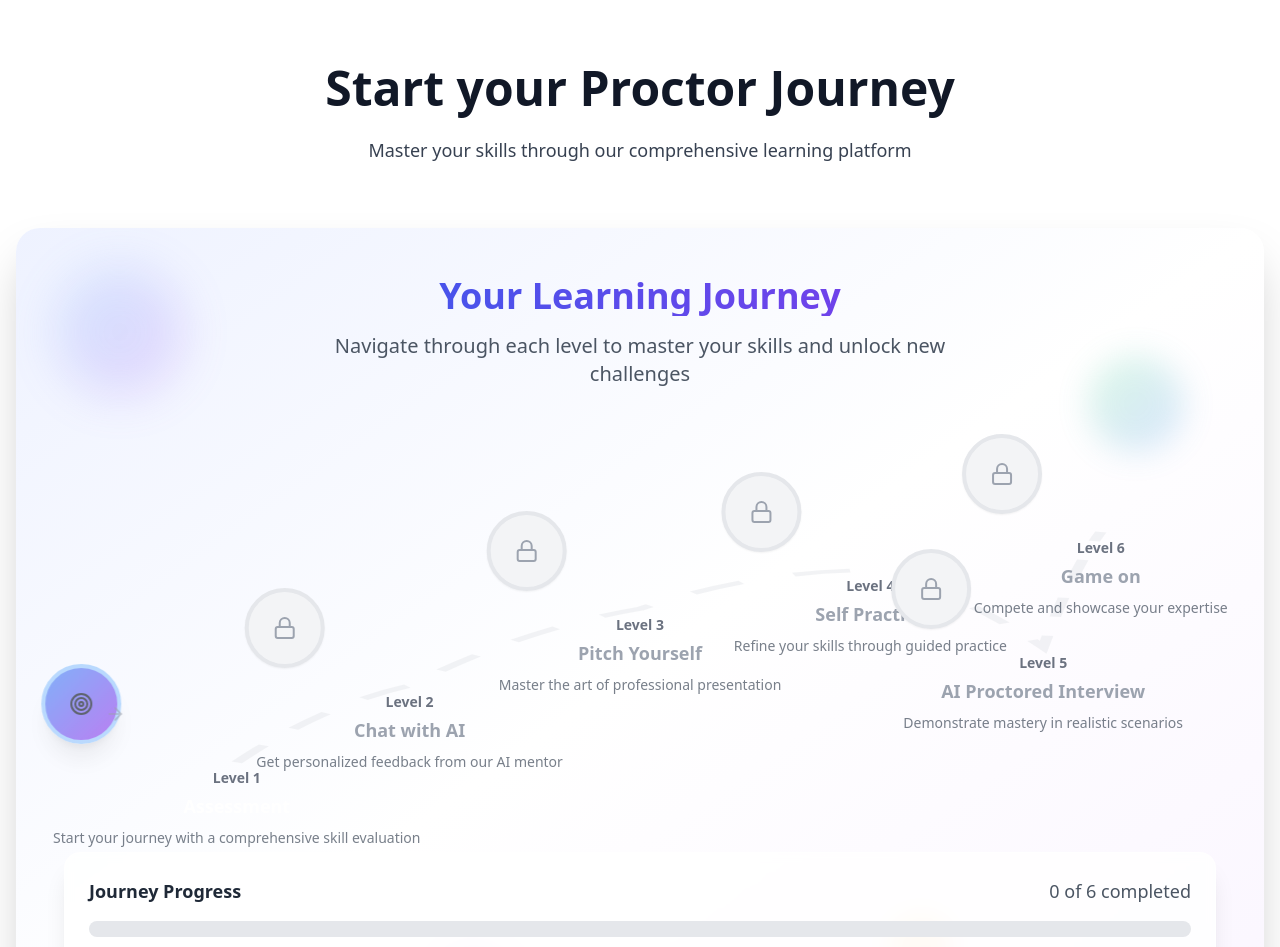
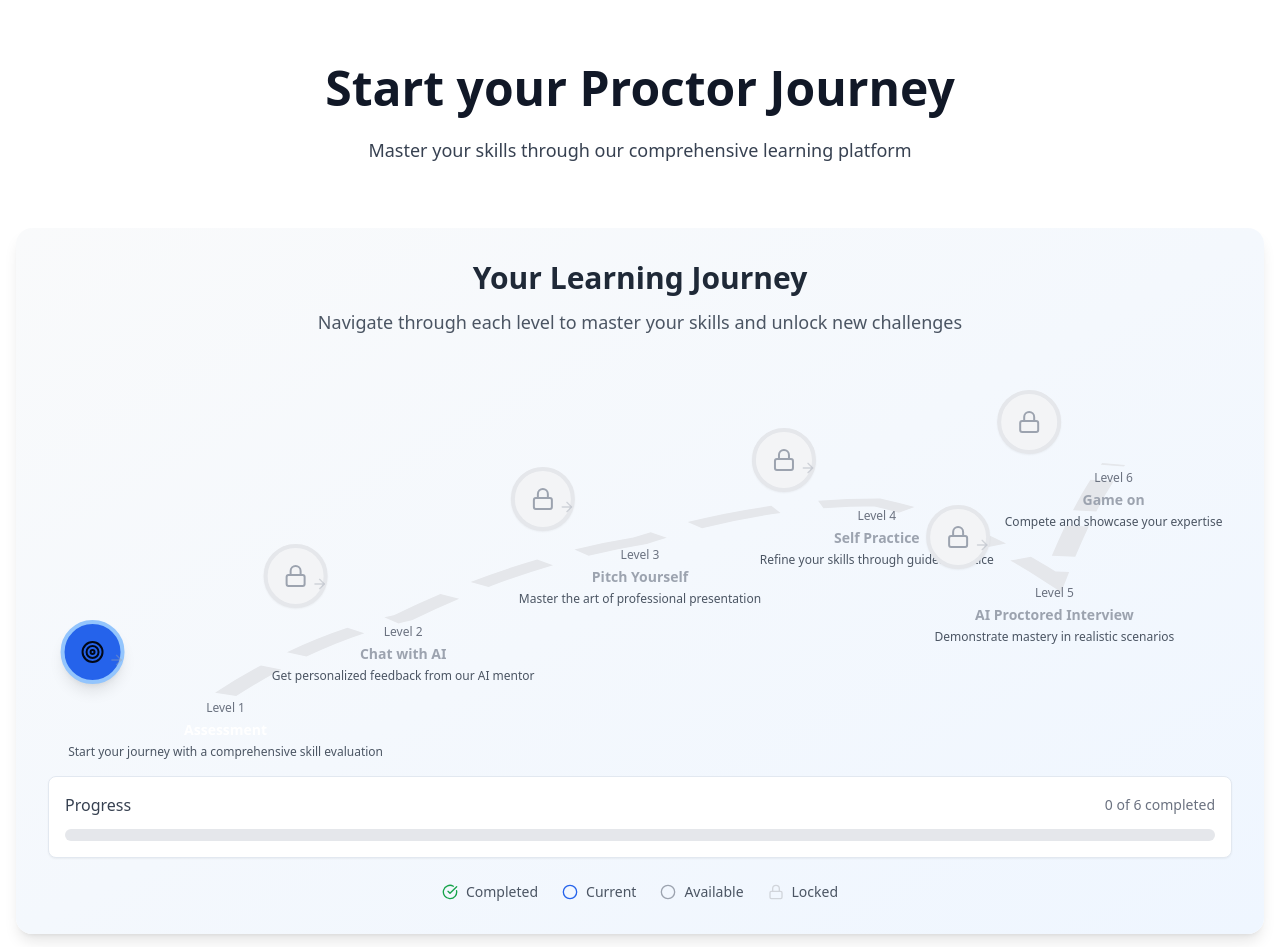
Before and after one commit to saniyaSqano/b2cinterviewSchedulerMobileResponsive, a React (Vite) app: page / in a window 1280 px wide. Shown: the top 947 px of the page. Built offline with nearby package versions, Linux system fonts and the light colour scheme.

Commit message:
Refactor: Remove animation from roadmap
Remove the animation from the roadmap view.

```diff
--- a/src/components/InteractiveRoadmap.tsx
+++ b/src/components/InteractiveRoadmap.tsx
@@ -80,7 +80,7 @@ const InteractiveRoadmap: React.FC<InteractiveRoadmapProps> = ({
   const getStepStatus = (index: number): StepStatus => {
     if (completedLevels.includes(index)) return 'completed';
     if (index === currentLevel) return 'current';
-    if (index < currentLevel) return 'available';
+    if (index <= currentLevel) return 'available';
     if (index === roadmapSteps.length - 1) return 'locked';
     return 'locked';
   };
@@ -102,17 +102,17 @@ const InteractiveRoadmap: React.FC<InteractiveRoadmapProps> = ({
   };
 
   const getStatusColors = (status: StepStatus, isHovered: boolean) => {
-    const baseClasses = 'transition-all duration-300 border-4';
+    const baseClasses = 'transition-colors duration-200 border-4';
 
     switch (status) {
       case 'completed':
-        return `${baseClasses} bg-gradient-to-br from-green-500 to-green-600 border-green-300 shadow-xl ${isHovered ? 'shadow-2xl scale-110' : ''}`;
+        return `${baseClasses} bg-green-500 border-green-300 shadow-lg`;
       case 'current':
-        return `${baseClasses} bg-gradient-to-br from-blue-500 to-purple-600 border-blue-300 shadow-xl animate-pulse ${isHovered ? 'shadow-2xl scale-110' : ''}`;
+        return `${baseClasses} bg-blue-600 border-blue-300 shadow-lg`;
       case 'available':
-        return `${baseClasses} bg-gradient-to-br from-white to-gray-50 border-gray-300 shadow-lg hover:shadow-xl ${isHovered ? 'scale-110 border-blue-400' : ''}`;
+        return `${baseClasses} bg-white border-gray-300 shadow-md hover:shadow-lg ${isHovered ? 'border-blue-400' : ''}`;
       default:
-        return `${baseClasses} bg-gray-100 border-gray-200 shadow-sm ${isHovered ? 'scale-105' : ''}`;
+        return `${baseClasses} bg-gray-100 border-gray-200 shadow-sm`;
     }
   };
 
@@ -164,60 +164,41 @@ const InteractiveRoadmap: React.FC<InteractiveRoadmapProps> = ({
   };
 
   return (
-    <div className="bg-gradient-to-br from-indigo-50 via-white to-purple-50 rounded-3xl p-12 relative overflow-hidden shadow-2xl">
-      {/* Enhanced Background Elements */}
-      <div className="absolute inset-0 opacity-20">
-        <div className="absolute top-10 left-10 w-32 h-32 bg-gradient-to-br from-blue-400 to-purple-500 rounded-full blur-xl"></div>
-        <div className="absolute top-32 right-20 w-24 h-24 bg-gradient-to-br from-green-400 to-blue-500 rounded-full blur-lg"></div>
-        <div className="absolute bottom-20 left-1/3 w-20 h-20 bg-gradient-to-br from-purple-400 to-pink-500 rounded-full blur-lg"></div>
-        <div className="absolute bottom-32 right-1/4 w-16 h-16 bg-gradient-to-br from-yellow-400 to-orange-500 rounded-full blur-md"></div>
-      </div>
-
+    <div className="bg-gradient-to-br from-gray-50 to-blue-50 rounded-2xl p-8 relative overflow-hidden shadow-lg">
       <div className="relative z-10">
-        <div className="text-center mb-12">
-          <h2 className="text-4xl font-bold bg-gradient-to-r from-blue-600 to-purple-600 bg-clip-text text-transparent mb-4">
+        <div className="text-center mb-8">
+          <h2 className="text-3xl font-bold text-gray-800 mb-3">
             Your Learning Journey
           </h2>
-          <p className="text-xl text-gray-600 max-w-2xl mx-auto">
+          <p className="text-lg text-gray-600 max-w-2xl mx-auto">
             Navigate through each level to master your skills and unlock new challenges
           </p>
         </div>
 
-        <div className="relative h-96 w-full mb-8">
-          {/* Enhanced Path */}
+        <div className="relative h-96 w-full mb-6">
+          {/* Path */}
           <svg className="absolute inset-0 w-full h-full" viewBox="0 0 100 100" preserveAspectRatio="none">
             {/* Background path */}
             <path
               d={drawPath()}
               stroke="#e5e7eb"
-              strokeWidth="1"
+              strokeWidth="2"
               fill="none"
-              strokeDasharray="5,5"
-              className="opacity-50"
+              strokeDasharray="8,4"
             />
 
             {/* Completed path */}
             {completedLevels.length > 0 && (
               <path
                 d={getCompletedPath()}
-                stroke="url(#gradient)"
-                strokeWidth="2"
+                stroke="#3b82f6"
+                strokeWidth="3"
                 fill="none"
-                className="drop-shadow-sm"
               />
             )}
-
-            {/* Gradient definition */}
-            <defs>
-              <linearGradient id="gradient" x1="0%" y1="0%" x2="100%" y2="0%">
-                <stop offset="0%" stopColor="#3B82F6" />
-                <stop offset="50%" stopColor="#8B5CF6" />
-                <stop offset="100%" stopColor="#10B981" />
-              </linearGradient>
-            </defs>
           </svg>
 
-          {/* Enhanced Steps */}
+          {/* Steps */}
           {roadmapSteps.map((step, index) => {
             const status = getStepStatus(index);
             const isClickable = status === 'current' || status === 'available' || status === 'completed';
@@ -237,58 +218,38 @@ const InteractiveRoadmap: React.FC<InteractiveRoadmapProps> = ({
                 <div
                   onClick={() => isClickable && onStepClick(index)}
                   className={`
-                    relative transition-all duration-500 transform
-                    ${isClickable ? 'cursor-pointer hover:scale-110' : 'cursor-not-allowed'}
-                    ${isHovered ? 'z-50' : 'z-10'}
+                    relative transition-all duration-200
+                    ${isClickable ? 'cursor-pointer' : 'cursor-not-allowed'}
                   `}
                 >
-                  {/* Enhanced Step Circle */}
+                  {/* Step Circle */}
                   <div className={`
-                    w-20 h-20 rounded-full flex items-center justify-center mb-3 relative
+                    w-16 h-16 rounded-full flex items-center justify-center mb-2 relative
                     ${getStatusColors(status, isHovered)}
                   `}>
                     {getStepIcon(step, status)}
-
-                    {/* Ripple effect for current step */}
-                    {status === 'current' && (
-                      <>
-                        <div className="absolute inset-0 rounded-full bg-blue-400 opacity-25 animate-ping"></div>
-                        <div className="absolute inset-0 rounded-full bg-purple-400 opacity-20 animate-ping" style={{ animationDelay: '1s' }}></div>
-                      </>
-                    )}
-
-                    {/* Glow effect for completed steps */}
-                    {status === 'completed' && (
-                      <div className="absolute inset-0 rounded-full bg-green-400 opacity-30 blur-lg"></div>
-                    )}
                   </div>
 
-                  {/* Enhanced Step Info with tooltip-like appearance */}
+                  {/* Step Info */}
                   <div className={`
-                    text-center min-w-max max-w-48 p-3 rounded-xl transition-all duration-300
-                    ${isHovered ? 'bg-white shadow-2xl scale-105 border border-gray-200' : 'bg-transparent'}
+                    text-center min-w-max max-w-40 p-2 rounded-lg transition-all duration-200
+                    ${isHovered ? 'bg-white shadow-lg' : 'bg-transparent'}
                   `}>
-                    <div className={`text-sm font-semibold mb-1 transition-colors duration-300 ${
-                      isHovered ? 'text-blue-600' : 'text-gray-500'
-                    }`}>
+                    <div className="text-xs font-medium text-gray-500 mb-1">
                       {step.subtitle}
                     </div>
-                    <div className={`text-lg font-bold mb-2 transition-colors duration-300 ${getTextColors(status)}`}>
+                    <div className={`text-sm font-bold mb-1 ${getTextColors(status)}`}>
                       {step.title}
                     </div>
-                    <div className={`text-sm transition-all duration-300 ${
-                      isHovered ? 'text-gray-700 opacity-100' : 'text-gray-600 opacity-75'
-                    }`}>
+                    <div className="text-xs text-gray-600">
                       {step.description}
                     </div>
                   </div>
 
-                  {/* Connection indicators */}
-                  {index < roadmapSteps.length - 1 && status !== 'locked' && (
-                    <div className="absolute top-10 left-16 opacity-60">
-                      <ArrowRight className={`w-5 h-5 transition-colors duration-300 ${
-                        completedLevels.includes(index) ? 'text-green-500' : 'text-gray-400'
-                      }`} />
+                  {/* Connection arrow */}
+                  {index < roadmapSteps.length - 1 && (
+                    <div className="absolute top-8 left-12 opacity-40">
+                      <ArrowRight className="w-4 h-4 text-gray-400" />
                     </div>
                   )}
                 </div>
@@ -297,45 +258,39 @@ const InteractiveRoadmap: React.FC<InteractiveRoadmapProps> = ({
           })}
         </div>
 
-        {/* Enhanced Progress Section */}
-        <div className="bg-white/80 backdrop-blur-sm rounded-2xl p-6 shadow-xl border border-white/50">
-          <div className="flex items-center justify-between mb-4">
-            <span className="text-lg font-semibold text-gray-800">Journey Progress</span>
-            <span className="text-lg text-gray-600 font-medium">
+        {/* Progress Section */}
+        <div className="bg-white rounded-lg p-4 shadow-sm border">
+          <div className="flex items-center justify-between mb-3">
+            <span className="text-base font-medium text-gray-700">Progress</span>
+            <span className="text-sm text-gray-500">
               {completedLevels.length} of {roadmapSteps.length} completed
             </span>
           </div>
-          <div className="w-full bg-gray-200 rounded-full h-4 overflow-hidden">
+          <div className="w-full bg-gray-200 rounded-full h-3">
             <div
-              className="bg-gradient-to-r from-blue-500 via-purple-500 to-green-500 h-4 rounded-full transition-all duration-1000 relative overflow-hidden"
+              className="bg-blue-600 h-3 rounded-full transition-all duration-500"
               style={{ width: `${(completedLevels.length / roadmapSteps.length) * 100}%` }}
-            >
-              <div className="absolute inset-0 bg-white/30 animate-pulse"></div>
-            </div>
-          </div>
-          <div className="flex justify-between text-sm text-gray-500 mt-2">
-            <span>Beginner</span>
-            <span>Expert</span>
+            />
           </div>
         </div>
 
-        {/* Enhanced Legend */}
-        <div className="flex justify-center space-x-8 mt-8 text-sm">
-          <div className="flex items-center space-x-2 bg-white/50 rounded-full px-4 py-2">
-            <CheckCircle className="w-5 h-5 text-green-600" />
-            <span className="text-gray-700 font-medium">Completed</span>
+        {/* Legend */}
+        <div className="flex justify-center space-x-6 mt-6 text-sm">
+          <div className="flex items-center space-x-2">
+            <CheckCircle className="w-4 h-4 text-green-600" />
+            <span className="text-gray-600">Completed</span>
           </div>
-          <div className="flex items-center space-x-2 bg-white/50 rounded-full px-4 py-2">
-            <Circle className="w-5 h-5 text-blue-600" />
-            <span className="text-gray-700 font-medium">Current</span>
+          <div className="flex items-center space-x-2">
+            <Circle className="w-4 h-4 text-blue-600" />
+            <span className="text-gray-600">Current</span>
           </div>
-          <div className="flex items-center space-x-2 bg-white/50 rounded-full px-4 py-2">
-            <Circle className="w-5 h-5 text-gray-400" />
-            <span className="text-gray-700 font-medium">Available</span>
+          <div className="flex items-center space-x-2">
+            <Circle className="w-4 h-4 text-gray-400" />
+            <span className="text-gray-600">Available</span>
           </div>
-          <div className="flex items-center space-x-2 bg-white/50 rounded-full px-4 py-2">
-            <Lock className="w-5 h-5 text-gray-300" />
-            <span className="text-gray-700 font-medium">Locked</span>
+          <div className="flex items-center space-x-2">
+            <Lock className="w-4 h-4 text-gray-300" />
+            <span className="text-gray-600">Locked</span>
           </div>
         </div>
       </div>
```
